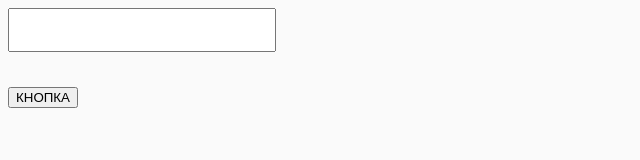
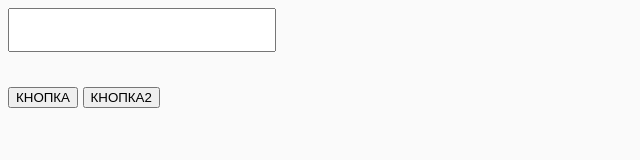
Before and after one commit to Artur-Ned/goit-js-hw-10, a website built with Parcel: page src/index.html in a window 1280 px wide. Shown: the whole page, without its empty margins (0-640 px from the left). Built offline with nearby package versions, Linux system fonts and the light colour scheme.

Commit message:
кнопка2

```diff
--- a/package.json
+++ b/package.json
@@ -3,20 +3,20 @@
   "version": "1.1.0",
   "description": "",
   "main": "index.js",
-  "homepage": "https://Artur-Ned.github.io/goit-js-hw-10",
+  "homepage": "https://artur-ned.github.io/goit-js-hw-10",
   "scripts": {
     "dev": "parcel src/*.html",
     "build": "parcel build src/*.html --public-url /goit-js-hw-10/"
   },
   "repository": {
     "type": "git",
-    "url": "git+https://github.com/Artur-Ned/goit-js-hw-10.git"
+    "url": "git+https://github.com/artur-ned/goit-js-hw-10.git"
   },
   "keywords": [],
   "author": "Artur-Ned",
   "license": "ISC",
   "bugs": {
-    "url": "https://github.com/Artur-Ned/pgoit-js-hw-10/issues"
+    "url": "https://github.com/artur-ned/pgoit-js-hw-10/issues"
   },
   "devDependencies": {
     "parcel-bundler": "^1.12.5",
--- a/src/index.html
+++ b/src/index.html
@@ -11,6 +11,8 @@
     <ul class="country-list"></ul>
     <div class="country-info"></div>
     <button class="submit">КНОПКА</button>
+    <button class="submit">КНОПКА2</button>
+
     <script src="index.js"></script>
   </body>
 </html>
```
